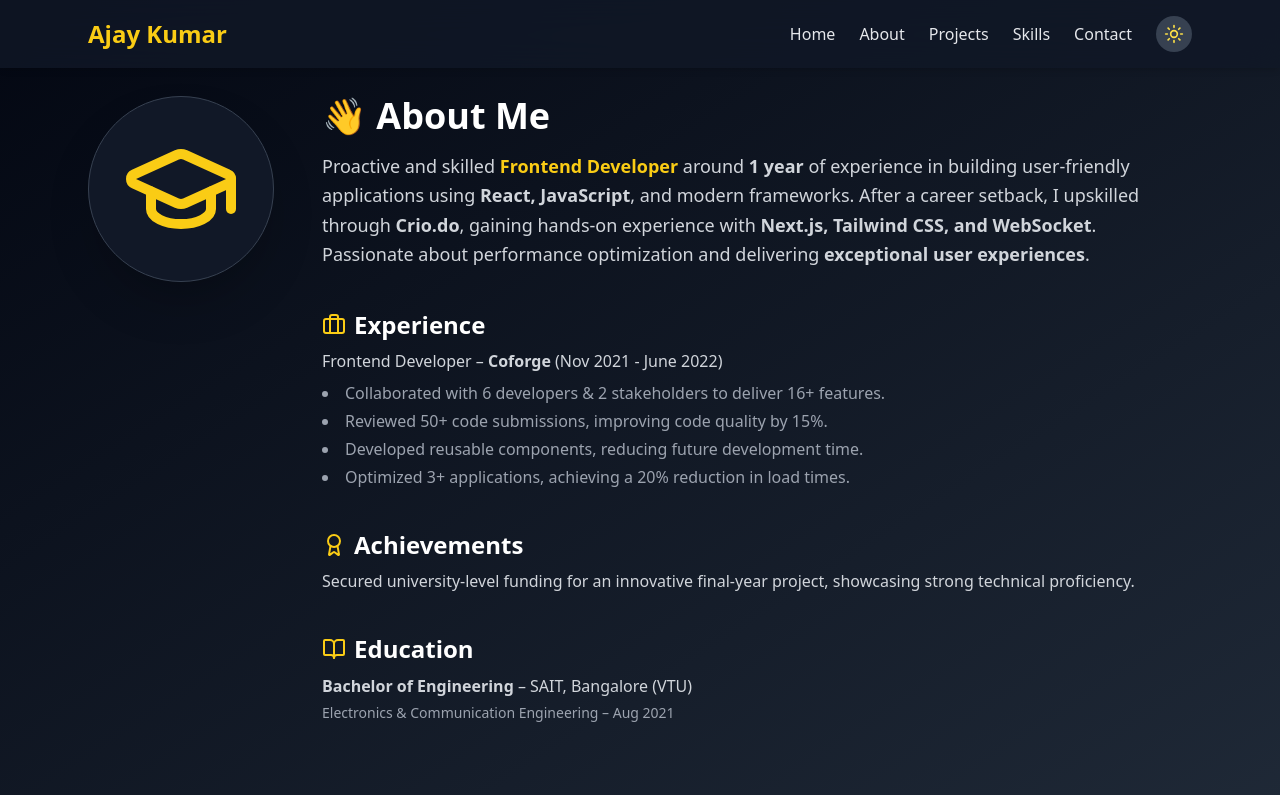
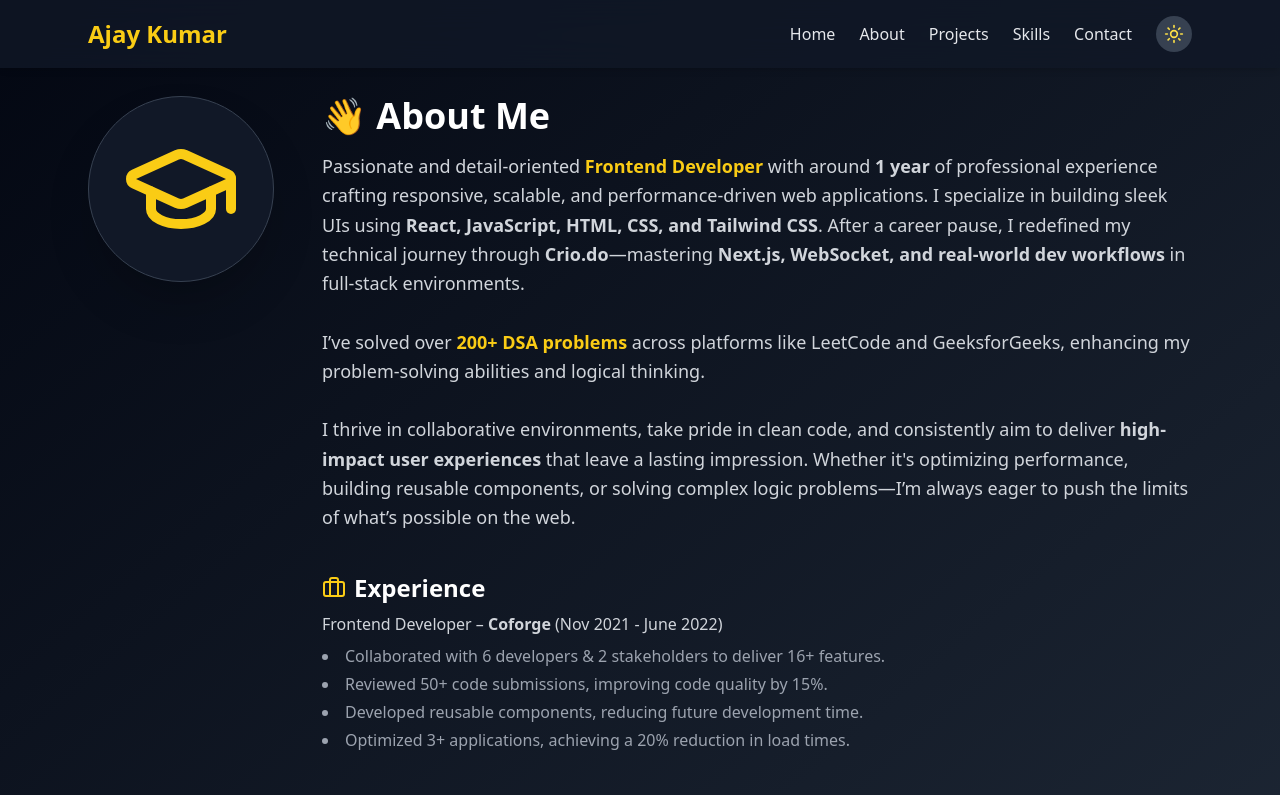
Before and after one commit to ajaykumar-21/My-Portfolio, a Next.js app: page /about in a window 1280 px wide. Shown: the top 795 px of the page. Built offline with nearby package versions, Linux system fonts and the light colour scheme.

Commit message:
make changes in about page to enhance about me

```diff
--- a/src/app/about/page.js
+++ b/src/app/about/page.js
@@ -36,18 +36,33 @@ const AboutMe = () => {
               👋 About Me
             </h2>
             <p className="text-lg text-gray-700 dark:text-gray-300 leading-relaxed">
-              Proactive and skilled{" "}
+              Passionate and detail-oriented{" "}
               <span className="font-semibold text-blue-600 dark:text-yellow-400">
                 Frontend Developer
               </span>{" "}
-              around <strong>1 year</strong> of experience in building
-              user-friendly applications using
-              <strong> React, JavaScript</strong>, and modern frameworks. After
-              a career setback, I upskilled through
-              <strong> Crio.do</strong>, gaining hands-on experience with{" "}
-              <strong>Next.js, Tailwind CSS, and WebSocket</strong>. Passionate
-              about performance optimization and delivering{" "}
-              <strong>exceptional user experiences</strong>.
+              with around <strong>1 year</strong> of professional experience
+              crafting responsive, scalable, and performance-driven web
+              applications. I specialize in building sleek UIs using{" "}
+              <strong>React, JavaScript, HTML, CSS, and Tailwind CSS</strong>.
+              After a career pause, I redefined my technical journey through{" "}
+              <strong>Crio.do</strong>—mastering{" "}
+              <strong>Next.js, WebSocket, and real-world dev workflows</strong>{" "}
+              in full-stack environments.
+              <br />
+              <br />
+              I’ve solved over{" "}
+              <span className="font-semibold text-blue-600 dark:text-yellow-400">
+                200+ DSA problems
+              </span>{" "}
+              across platforms like LeetCode and GeeksforGeeks, enhancing my
+              problem-solving abilities and logical thinking.
+              <br />
+              <br />I thrive in collaborative environments, take pride in clean
+              code, and consistently aim to deliver{" "}
+              <strong>high-impact user experiences</strong> that leave a lasting
+              impression. Whether it's optimizing performance, building reusable
+              components, or solving complex logic problems—I’m always eager to
+              push the limits of what’s possible on the web.
             </p>
           </div>
 
```
